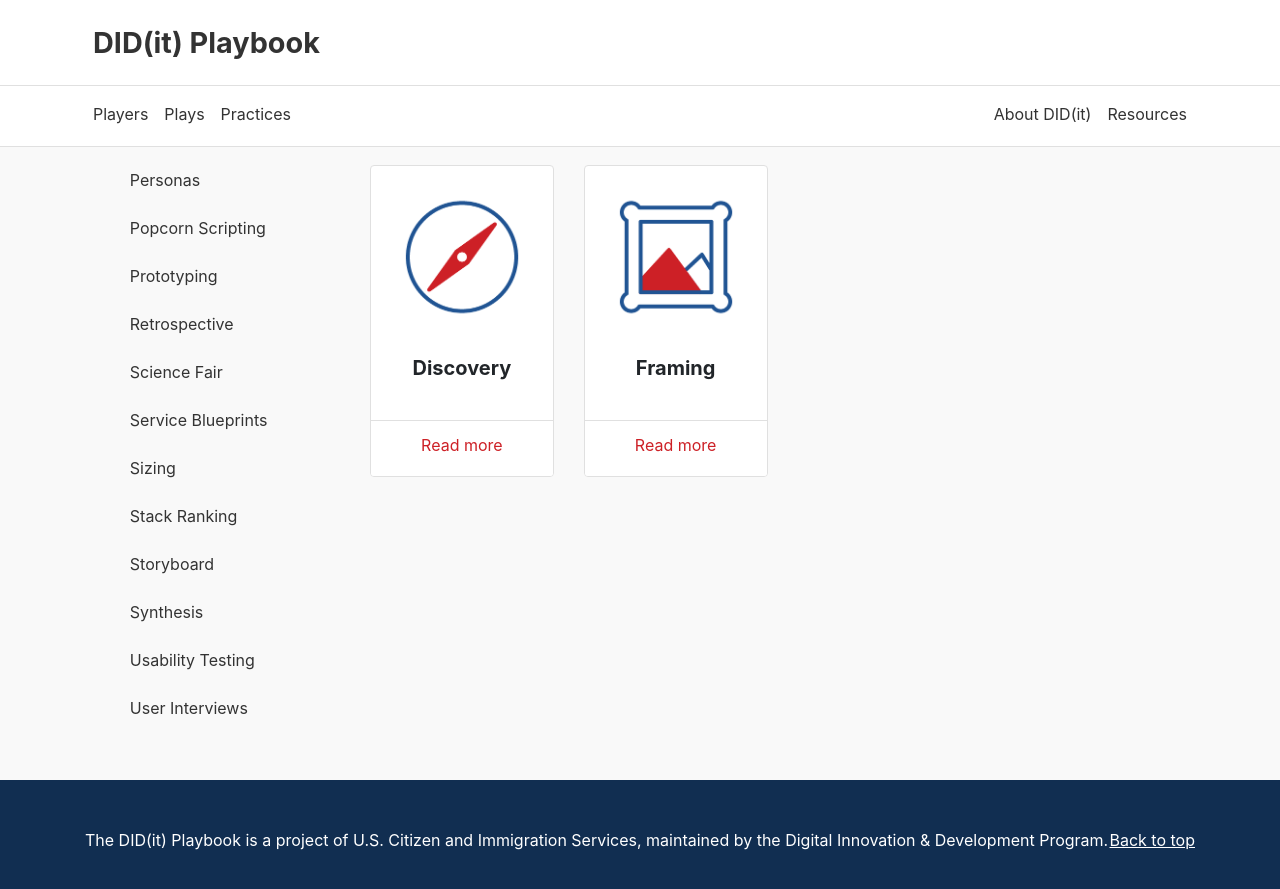
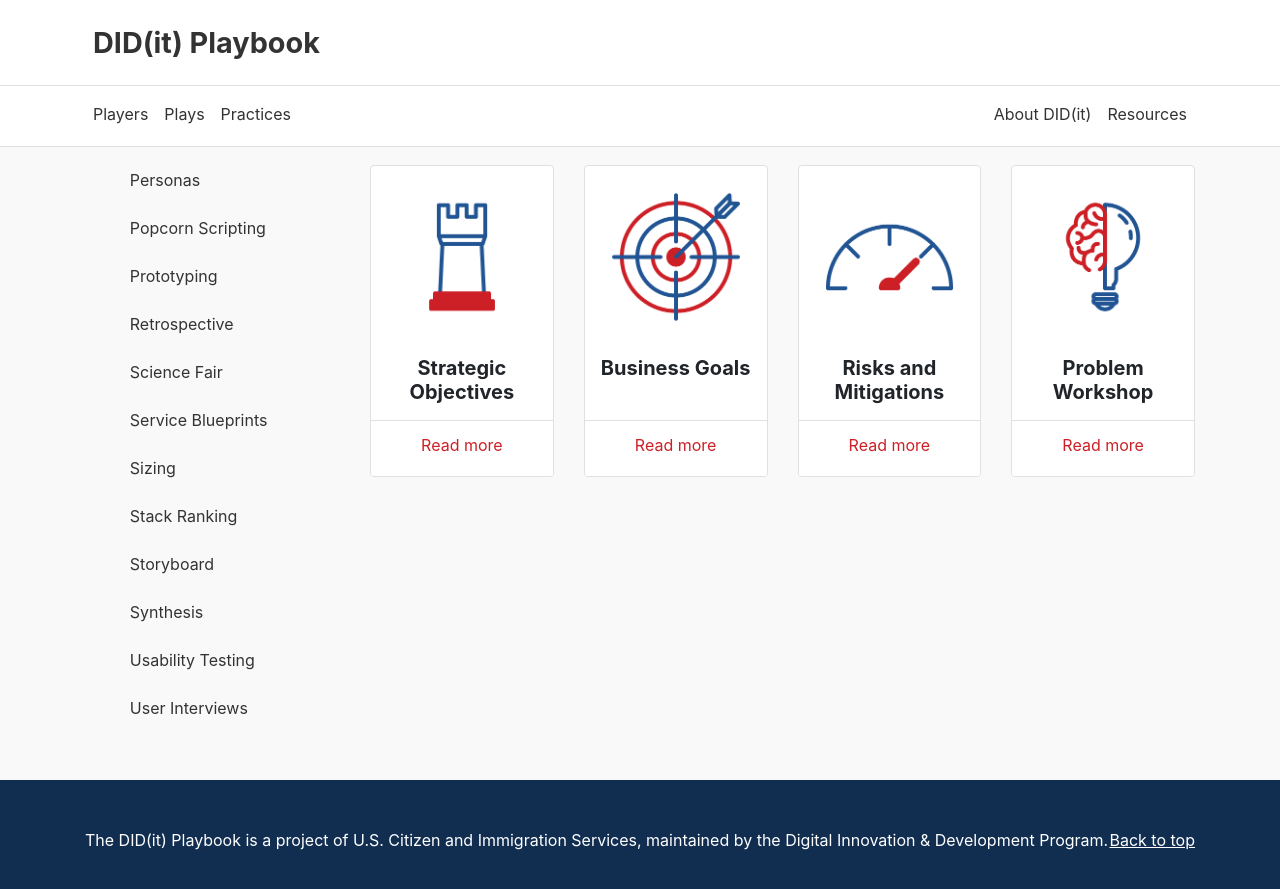
Before and after one commit to KnightPointSystems/kps_playbook, a Jekyll site: the page built from v2/practices/dump_and_sort.md, in a window 1280 px wide and 900 px high, scrolled down 811 px. Shown: the top 889 px of the window. Built offline with Jekyll 4.4.1, drawn with Linux system fonts in a browser that asks for light colours; nearby versions of some CDN libraries.

Commit message:
Update dump_and_sort.yml
Updated Related section

```diff
--- a/_data/practices/dump_and_sort.yml
+++ b/_data/practices/dump_and_sort.yml
@@ -11,5 +11,7 @@ steps:
   - title: Sort
     text: As a group, discuss and evaluate each Leankit card or sticky note. Take each idea and group them in common categories.
 related:
-  - Discovery
-  - Framing
+  - Strategic Objectives
+  - Business Goals
+  - Risks and Mitigations
+  - Problem Workshop
```
